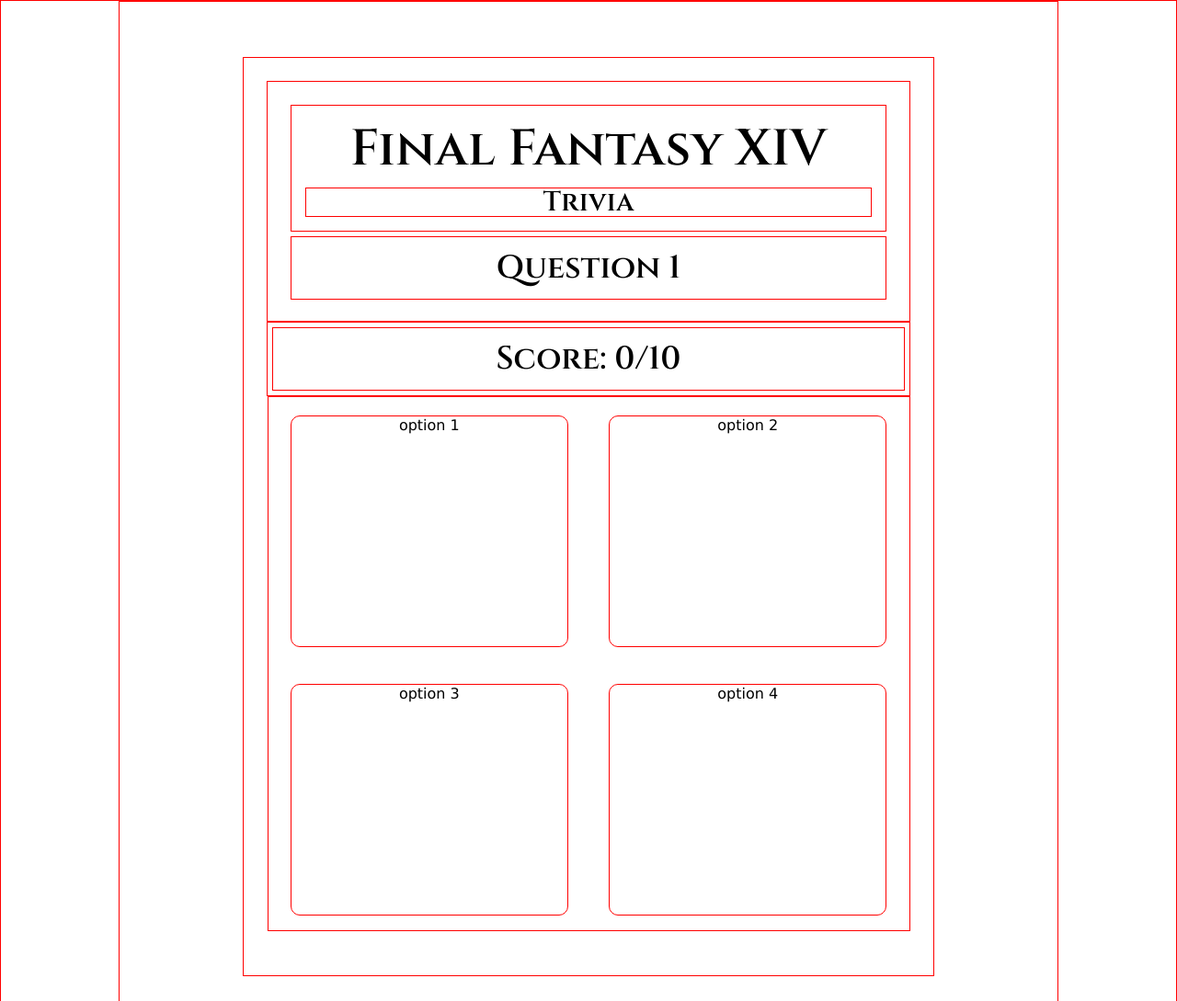
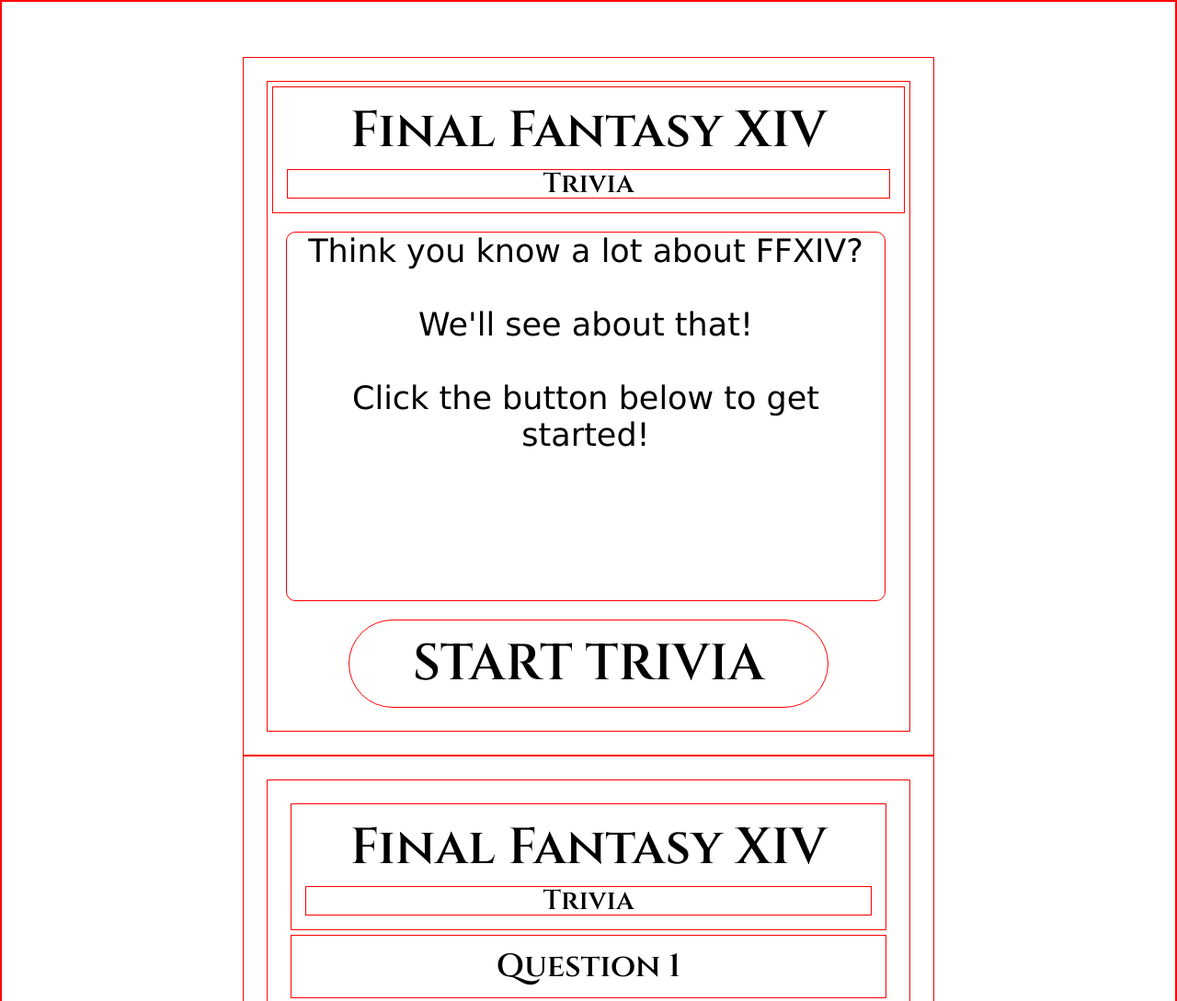
Before and after one commit to mssugarpop/frontend-game, a plain HTML site: page index.html in a window 1280 px wide. Shown: the top 1089 px of the page at 92% size. Drawn offline with Linux system fonts and the light colour scheme.

Commit message:
Added two other divs for Start and Ending

```diff
--- a/index.html
+++ b/index.html
@@ -8,6 +8,13 @@
     <title>Erika Sanchez - Project 4</title>
 </head>
 <body>
+    <div class="start">
+        <section id="startTrivia">
+            <h2>Final Fantasy XIV <span>Trivia</span></h2>
+            <p id="description">Think you know a lot about FFXIV? <br /> <br /> We'll see about that! <br /> <br /> Click the button below to get started!</p>
+            <h2 id="start">START TRIVIA</h2>
+        </section>
+    </div>
     <div class="quiz">
         <section id="questions">
             <h2>Final Fantasy XIV <span>Trivia</span></h2>
@@ -23,6 +30,12 @@
             <p id="a4">option 4</p>
         </section>
     </div>
+    <div class="final">
+        <h2>Final Fantasy XIV <span>Trivia</span></h2>
+        <h3>Your Final Score: 0/10</h3>
+        <p id="description2">text</p>
+        <h2 id="replay">TRY AGAIN</h2>
+    </div>
 
     <script src="script.js"></script>
 </body>
--- a/script.js
+++ b/script.js
@@ -1 +1,4 @@
 console.log("Javascript loaded");
+
+const startPage = document.querySelector(".startTrivia");
+const quiz = document.querySelector(".quiz");
--- a/style.css
+++ b/style.css
@@ -8,7 +8,6 @@
 }
 
 body {
-    width: 900px;
     height: 1000px;
     padding: 60px;
     display: flex;
@@ -16,7 +15,7 @@ body {
     align-content: space-around;
 }
 
-.quiz {
+.quiz, .start, .final {
     padding: 25px;
     width: 700px;
     height: 1000px;
@@ -40,6 +39,12 @@ body {
     align-items: center;
 }
 
+#description, #description2 {
+    width: 650px;
+    height: 400px;
+    font-size: 35px;
+}
+
 p {
     margin: 20px;
     width: 300px;
@@ -57,6 +62,13 @@ h2, h3, span {
     flex-direction: column;
 }
 
+#start, #replay {
+    border-radius: 50px;
+    width: 500px;
+    margin: 0 auto;
+    margin-bottom: 25px;
+}
+
 h3 {
     font-size: 35px;
 }
```
